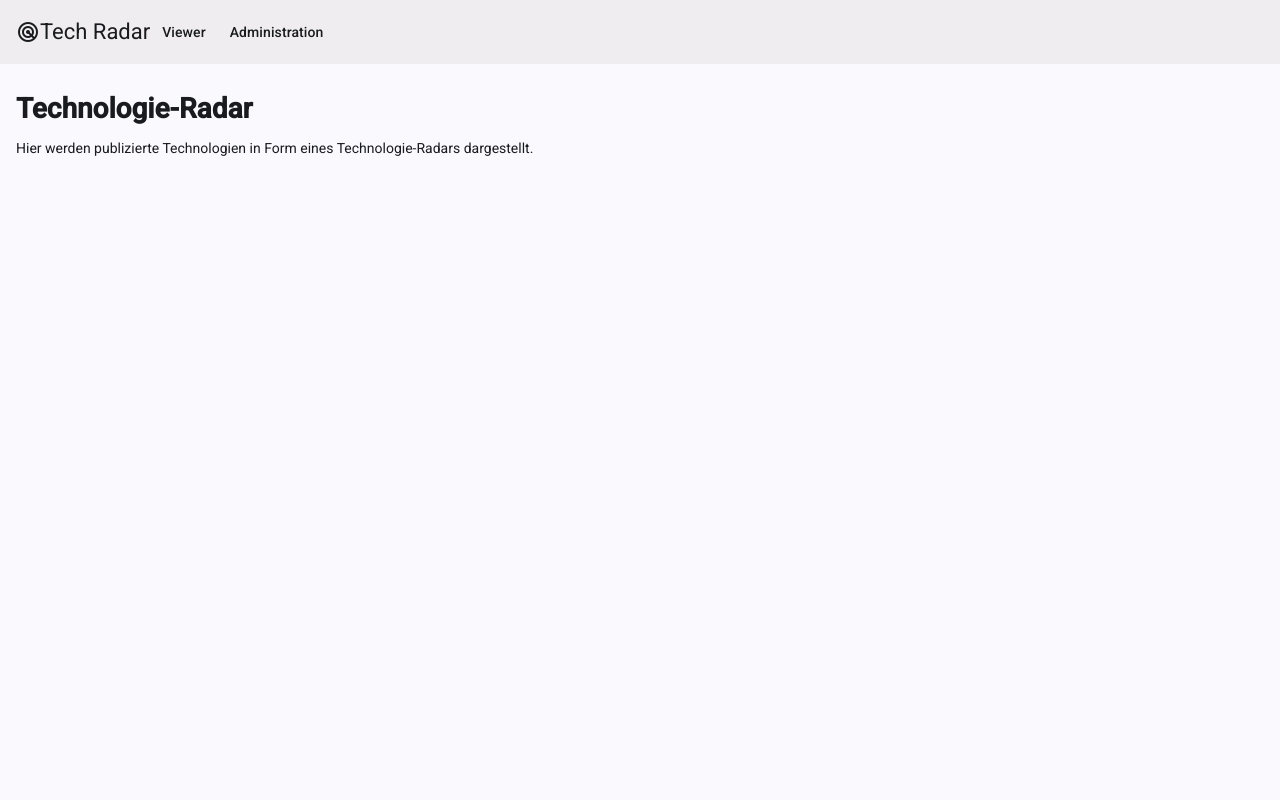
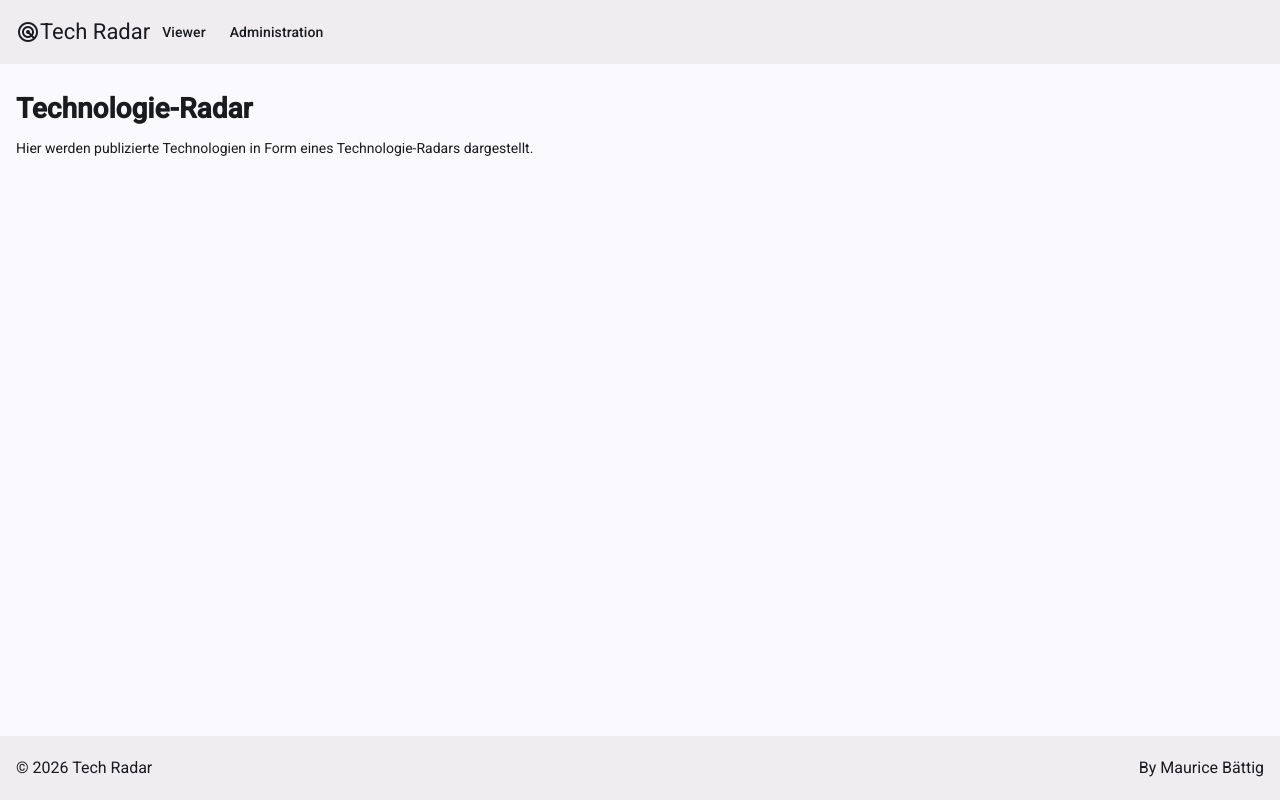
Before and after one commit to MBaetti/weblab-tech-radar, an Angular app in the folder client/: page /viewer in a window 1280 px wide. Built offline with nearby package versions, Linux system fonts and the light colour scheme; no server answers.

Commit message:
feature(footer)

```diff
--- a/client/src/app/app.ts
+++ b/client/src/app/app.ts
@@ -1,18 +1,27 @@
 import { Component } from '@angular/core';
 import { RouterOutlet } from '@angular/router';
 import {NavbarComponent} from './pages/navbar/navbar.component';
+import {FooterComponent} from './pages/footer/footer.component';
 
 @Component({
   selector: 'app-root',
-  imports: [RouterOutlet, NavbarComponent],
+  imports: [RouterOutlet, NavbarComponent, FooterComponent],
   template: `
     <app-navbar></app-navbar>
     <div class="content">
       <router-outlet></router-outlet>
     </div>
+    <app-footer></app-footer>
   `,
   styles: `
+    :host {
+      display: flex;
+      flex-direction: column;
+      min-height: 100vh;
+    }
+
     .content {
+      flex: 1;
       padding: 1rem;
     }
   `,
--- /dev/null
+++ b/client/src/app/pages/footer/footer.component.ts
@@ -0,0 +1,26 @@
+import { Component } from '@angular/core';
+import { MatToolbarModule } from '@angular/material/toolbar';
+
+@Component({
+  selector: 'app-footer',
+  imports: [MatToolbarModule],
+  template: `
+    <mat-toolbar class="footer">
+      <span>© 2026 Tech Radar</span>
+      <span class="spacer"></span>
+      <span>By Maurice Bättig</span>
+    </mat-toolbar>
+  `,
+  styles: `
+    .footer {
+      background-color: var(--mat-sys-surface-container);
+      font-size: medium;
+    }
+
+    .spacer {
+      flex: 1 1 auto;
+    }`,
+})
+export class FooterComponent {
+
+}
```
Also changed, not shown: 1 other file (tests, documents, lock files or other folders).
